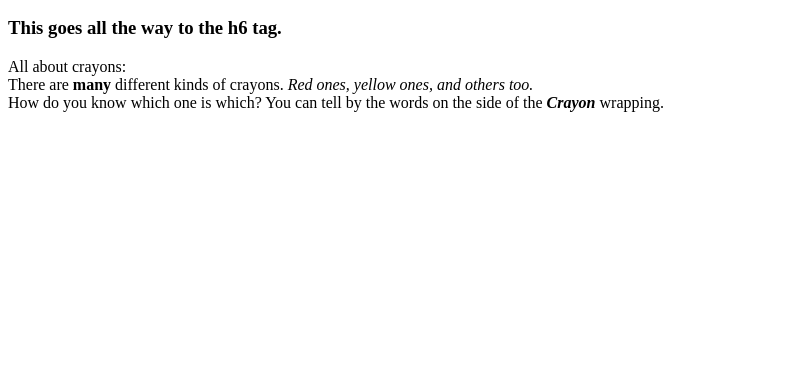
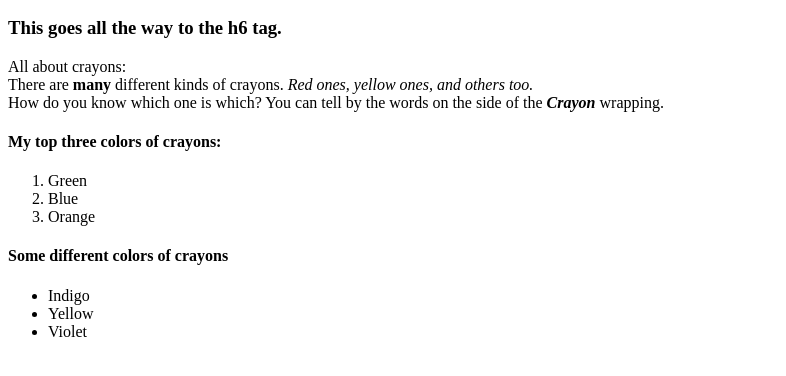
Before and after one commit to Mo-ko-hui/Mo-ko-hui.github.io, a plain HTML site: page index.html in a window 1280 px wide. Shown: the part 110-486 px from the top of the page, without its empty margins (0-786 px from the left). Drawn offline with Linux system fonts and the light colour scheme.

Commit message:
Update index.html

```diff
--- a/index.html
+++ b/index.html
@@ -17,6 +17,20 @@
   <!-- the paragraph, the "enter", the bold, and the italicized words -->
   <p>All about crayons: <br>
     There are <strong>many</strong> different kinds of crayons. <em>Red ones, yellow ones, and others too.</em> <br>
-  How do you know which one is which? You can tell by the words on the side of the <strong><em>Crayon</em></strong> wrapping.     </p>
+  How do you know which one is which? You can tell by the words on the side of the <strong><em>Crayon</em></strong> wrapping.</p>
+
+  <!-- Ol vs. Ul, and li in between -->
+  <h4>My top three colors of crayons:</h4>
+  <ol>
+    <li>Green</li>
+    <li>Blue</li>
+    <li>Orange</li>
+  </ol>
+  <h4>Some different colors of crayons</h4>
+  <ul>
+    <li>Indigo</li>
+    <li>Yellow</li>
+    <li>Violet</li>
+  </ul>
 </body>
 </html>
```
